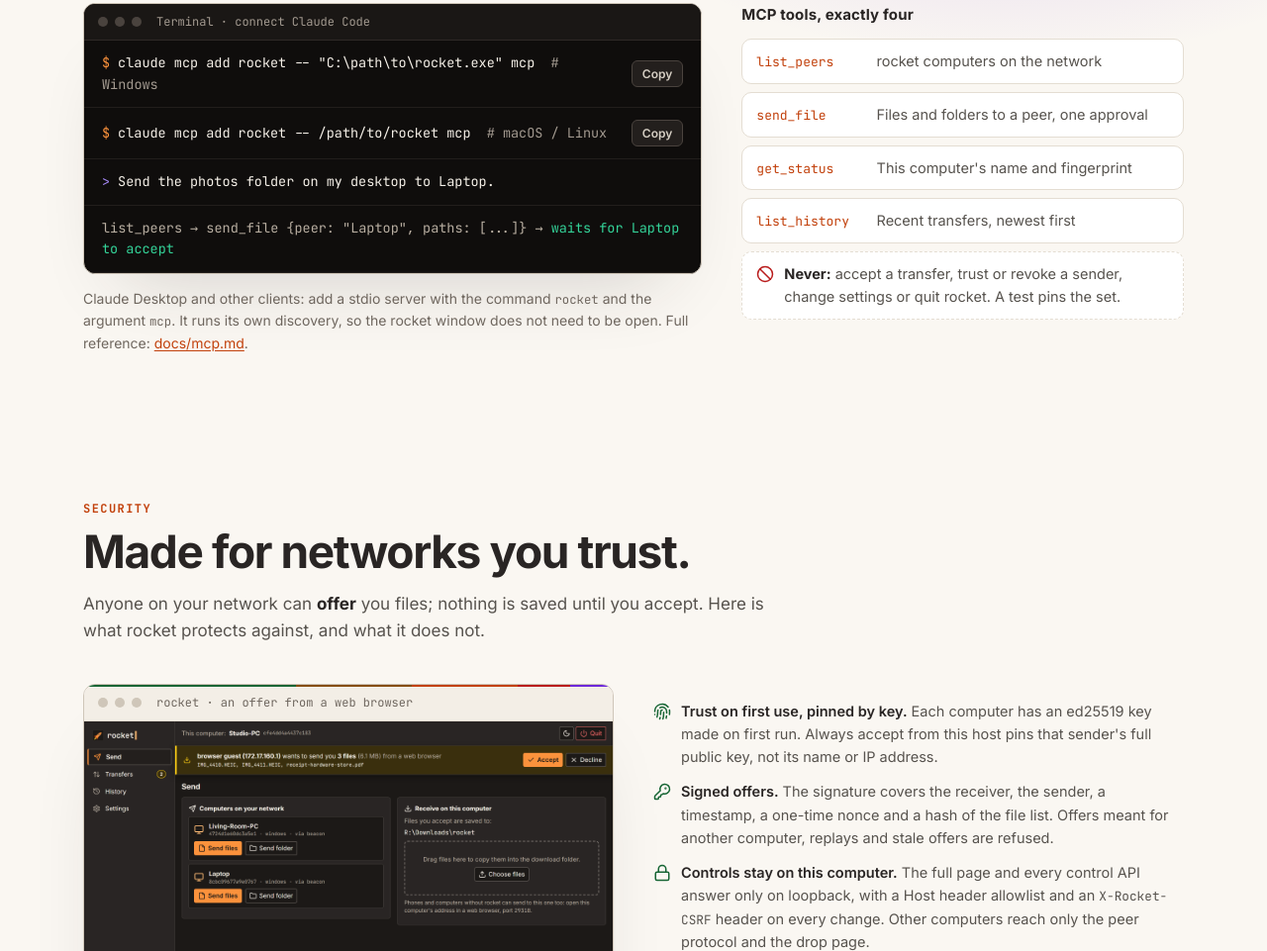
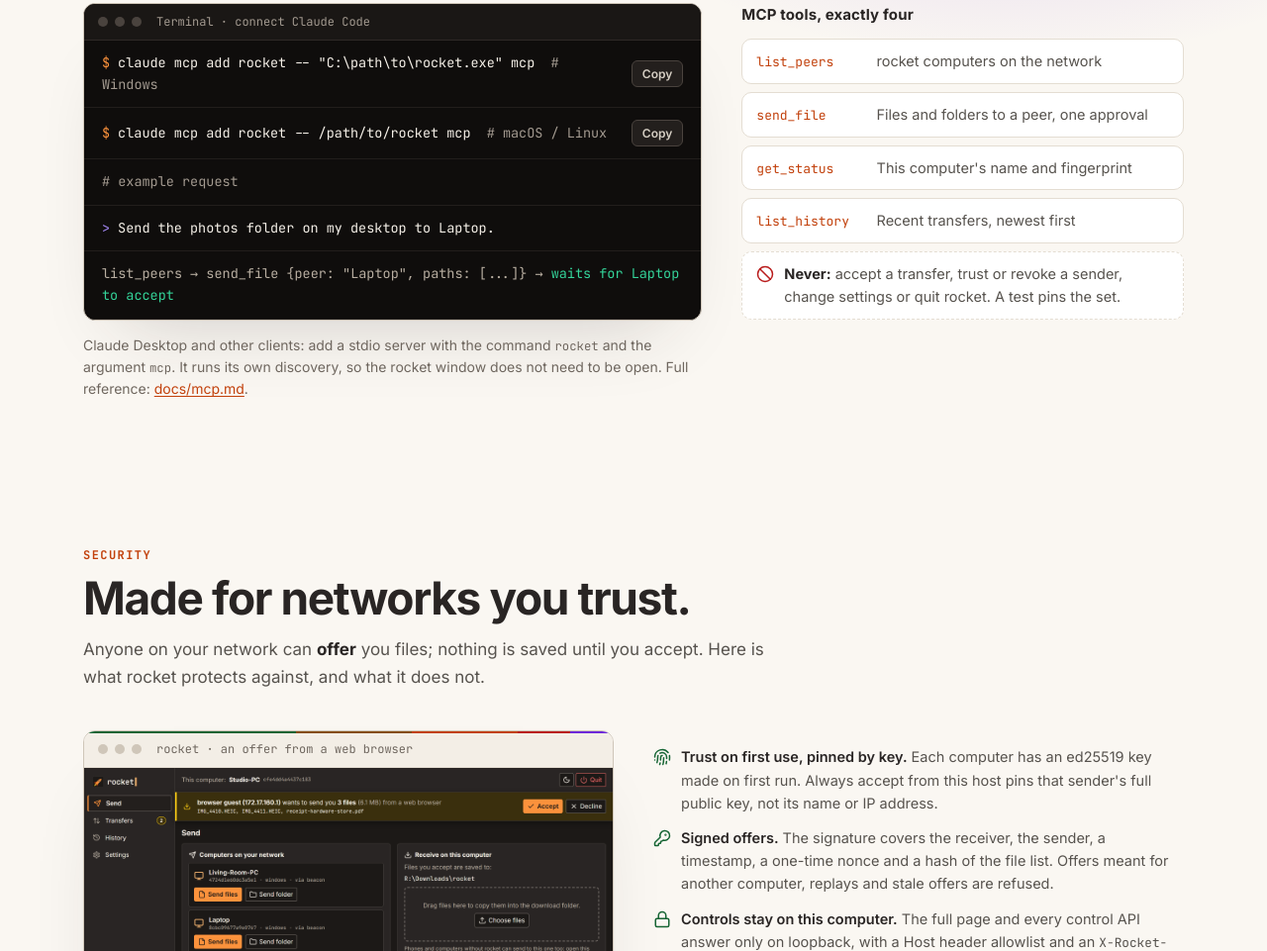
Before and after one commit to donaldsteele/rocket, a plain HTML site: page site/index.html in a window 1280 px wide. Shown: the part 8139-9100 px from the top of the page at 99% size. Drawn offline with Linux system fonts and the light colour scheme.

Commit message:
docs(site): label the Claude exchange as an example
Co-Authored-By: Claude Opus 5.5 <noreply@anthropic.com>
Claude-Session: https://claude.ai/code/session_01T1utTzThGMDx2ReHzirSDX

```diff
--- a/site/index.html
+++ b/site/index.html
@@ -243,6 +243,7 @@
             <div class="chrome"><span class="dot"></span><span class="dot"></span><span class="dot"></span><span class="title">Terminal · connect Claude Code</span></div>
             <div class="cmd"><code><span class="prompt">$</span>claude mcp add rocket -- "C:\path\to\rocket.exe" mcp  <span class="cmt"># Windows</span></code><button type="button" class="copybtn" data-copy='claude mcp add rocket -- "C:\path\to\rocket.exe" mcp' aria-label="Copy the Windows command">Copy</button></div>
             <div class="cmd"><code><span class="prompt">$</span>claude mcp add rocket -- /path/to/rocket mcp  <span class="cmt"># macOS / Linux</span></code><button type="button" class="copybtn" data-copy="claude mcp add rocket -- /path/to/rocket mcp" aria-label="Copy the macOS and Linux command">Copy</button></div>
+            <div class="out ask"><code><span class="cmt"># example request</span></code></div>
             <div class="out ask"><code><span class="you">&gt;</span>Send the photos folder on my desktop to Laptop.</code></div>
             <div class="out"><code>list_peers → send_file {peer: "Laptop", paths: [...]} → <span class="ok">waits for Laptop to accept</span></code></div>
           </div>
```
